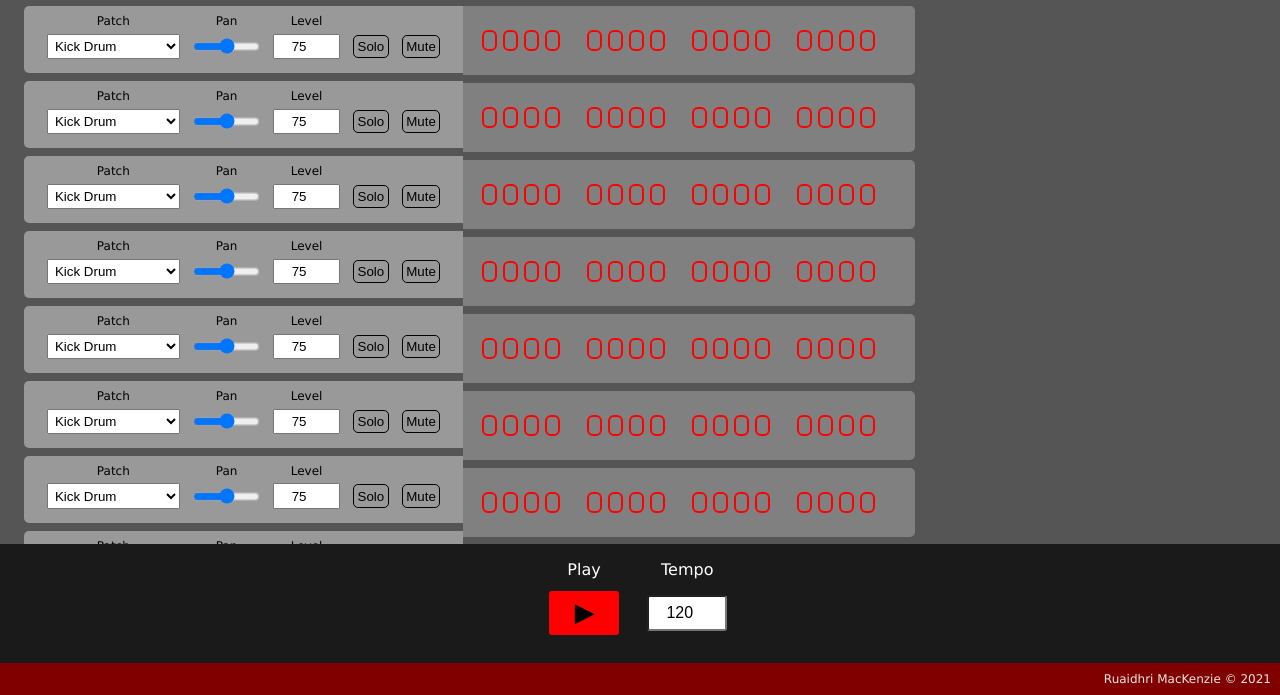
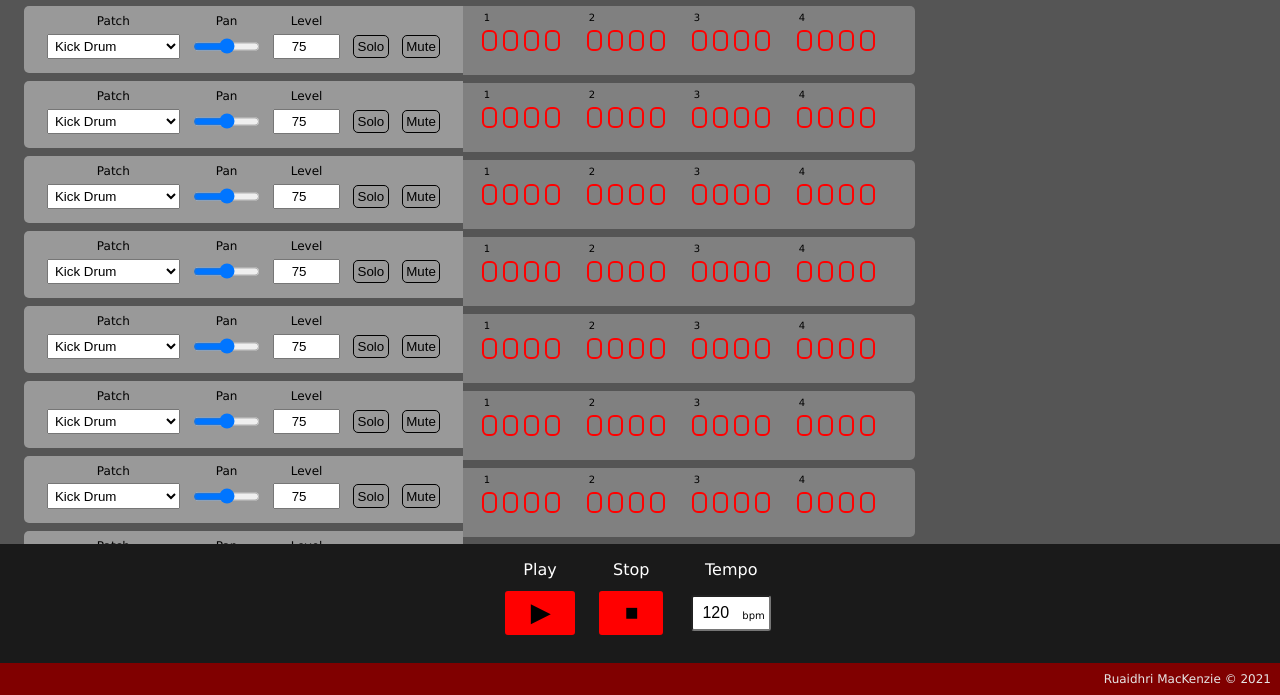
Before and after one commit to Ruaidhri-MacKenzie/sequencer, a website with bundled scripts: page index.html in a window 1280 px wide. Shown: the part 105-800 px from the top of the page. Built offline with nearby package versions, Linux system fonts and the light colour scheme.

Commit message:
Added stop button and pause, bar numbers, bpm label

```diff
--- a/index.html
+++ b/index.html
@@ -20,9 +20,14 @@
 			</section>
 			<section class="playback">
 				<label class="playback__play-label" for="play">Play</label>
+				<button class="playback__play" id="play">▶</button>
+
+				<label class="playback__stop-label" for="stop">Stop</label>
+				<button class="playback__stop" id="stop">⏹</button>
+
 				<label class="playback__tempo-label" for="tempo">Tempo</label>
-				<button class="playback__play" id="play">▶</button>
 				<input class="playback__tempo" id="tempo" placeholder="Enter Tempo" type="number" value="120" min="60" max="240" step="1" />
+				<label class="playback__tempo-bpm" for="tempo">bpm</label>
 			</section>
 		</main>
 		<footer class="app__footer">
--- a/scss/_components.scss
+++ b/scss/_components.scss
@@ -18,3 +18,26 @@
 		background-color: $backgroundColor;
 	}
 }
+
+@mixin playbackButton() {
+	cursor: pointer;
+	font-size: 1.5rem;
+	font-weight: 900;
+	padding: 0.25em 1em;
+	margin: 0.5em;
+	border: 2px solid colours.$brand2;
+	border-radius: 3px;
+	color: black;
+	background-color: colours.$brand2;
+
+	&:focus,
+	&:hover {
+		border: 2px solid colours.$grey-90;
+	}
+
+	&:hover {
+		color: colours.$grey-90;
+		background-color: colours.$brand1;
+		background-image: linear-gradient(colours.$brand1, colours.$brand2);
+	}
+}
--- a/scss/style.scss
+++ b/scss/style.scss
@@ -145,6 +145,7 @@ body {
 		border-radius: 0 5px 5px 0;
 		display: flex;
 		align-items: center;
+		counter-reset: bar;
 	}
 }
 
@@ -168,6 +169,19 @@ body {
 		border: 2px solid white;
 	}
 
+	&:nth-child(4n - 3) {
+		position: relative;
+		counter-increment: bar;
+
+		&:after {
+			content: counter(bar);
+			position: absolute;
+			top: -20px;
+			left: 0;
+			font-size: 0.625rem;
+		}
+	}
+
 	&:nth-child(4n) {
 		margin-right: 2em;
 	}
@@ -177,36 +191,37 @@ body {
 	background-color: colours.$grey-10;
 	padding: 1em;
 	display: grid;
-	grid-template-columns: auto auto;
+	grid-template-areas:
+		"play-label		stop-label	tempo-label"
+		"play-button	stop-button	tempo-input";
 	justify-content: center;
 
 	&__play {
-		cursor: pointer;
-		font-size: 1.5rem;
-		color: black;
-		font-weight: 900;
-		background-color: colours.$brand2;
-		padding: 0.25em 1em;
-		margin: 0.5em;
-		border: 2px solid colours.$brand2;
-		border-radius: 3px;
+		@include components.playbackButton;
+		grid-area: play-button;
 
 		&-label {
+			grid-area: play-label;
 			color: colours.$white;
 			text-align: center;
 		}
+	}
+	&__stop {
+		@include components.playbackButton;
+		grid-area: stop-button;
 
-		&:focus,
-		&:hover {
-			color: colours.$grey-90;
-			background-color: colours.$brand1;
-			background-image: linear-gradient(colours.$brand1, colours.$brand2);
-			border: 2px solid colours.$grey-90;
+		&-label {
+			grid-area: stop-label;
+			color: colours.$white;
+			text-align: center;
 		}
 	}
 
 	&__tempo {
+		grid-area: tempo-input;
 		margin: 1em;
+		padding-right: 1em;
+
 		border-radius: 3px;
 		text-align: center;
 		font-size: 1rem;
@@ -214,8 +229,18 @@ body {
 		width: 5em;
 
 		&-label {
+			grid-area: tempo-label;
 			color: colours.$white;
 			text-align: center;
 		}
+
+		&-bpm {
+			grid-area: tempo-input;
+			cursor: text;
+			justify-self: flex-end;
+			align-self: center;
+			margin: 0.5em 2.25em 0;
+			font-size: 0.625rem;
+		}
 	}
 }
```
Also changed, not shown: css/style.css, 1 other file.
